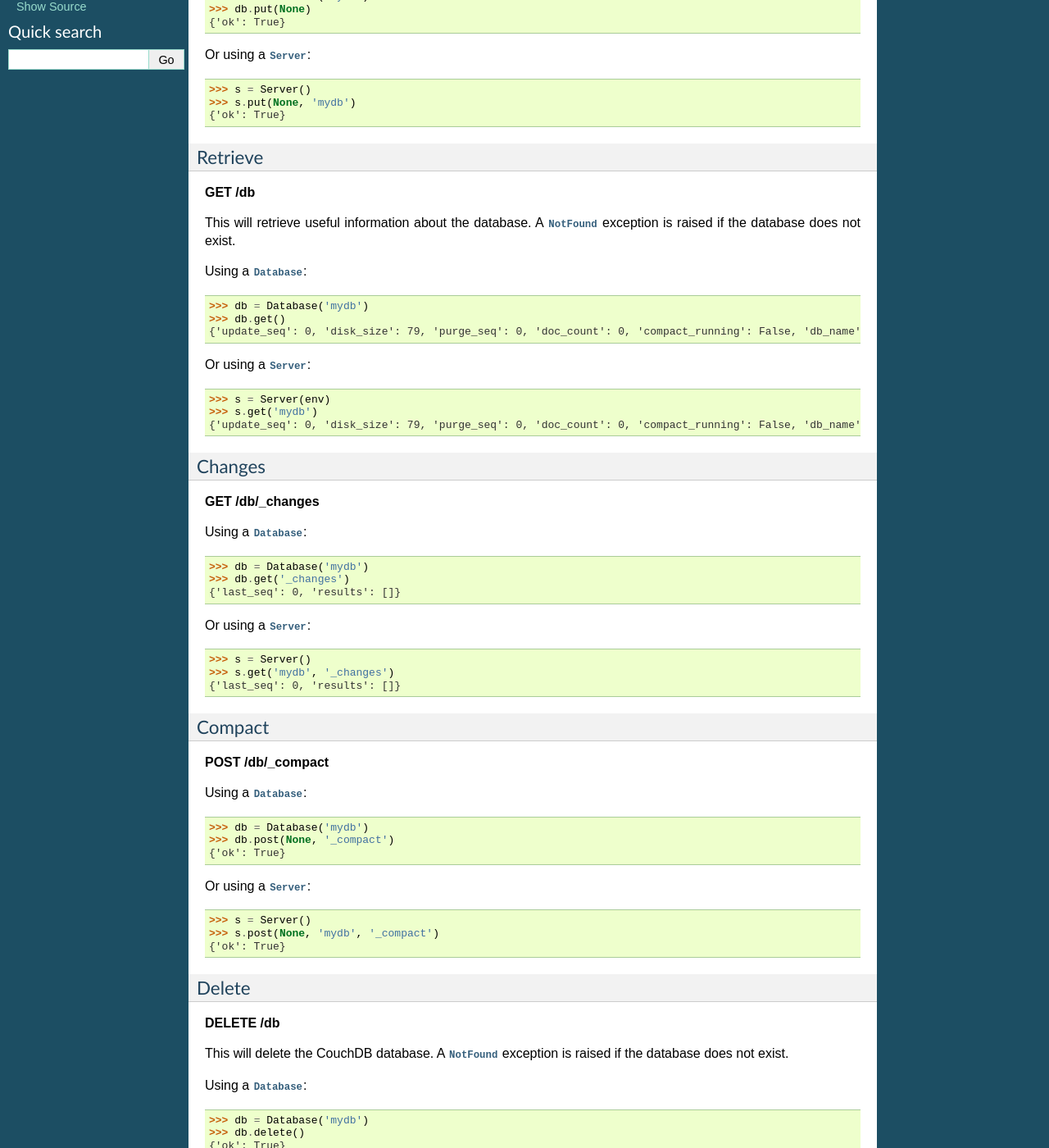
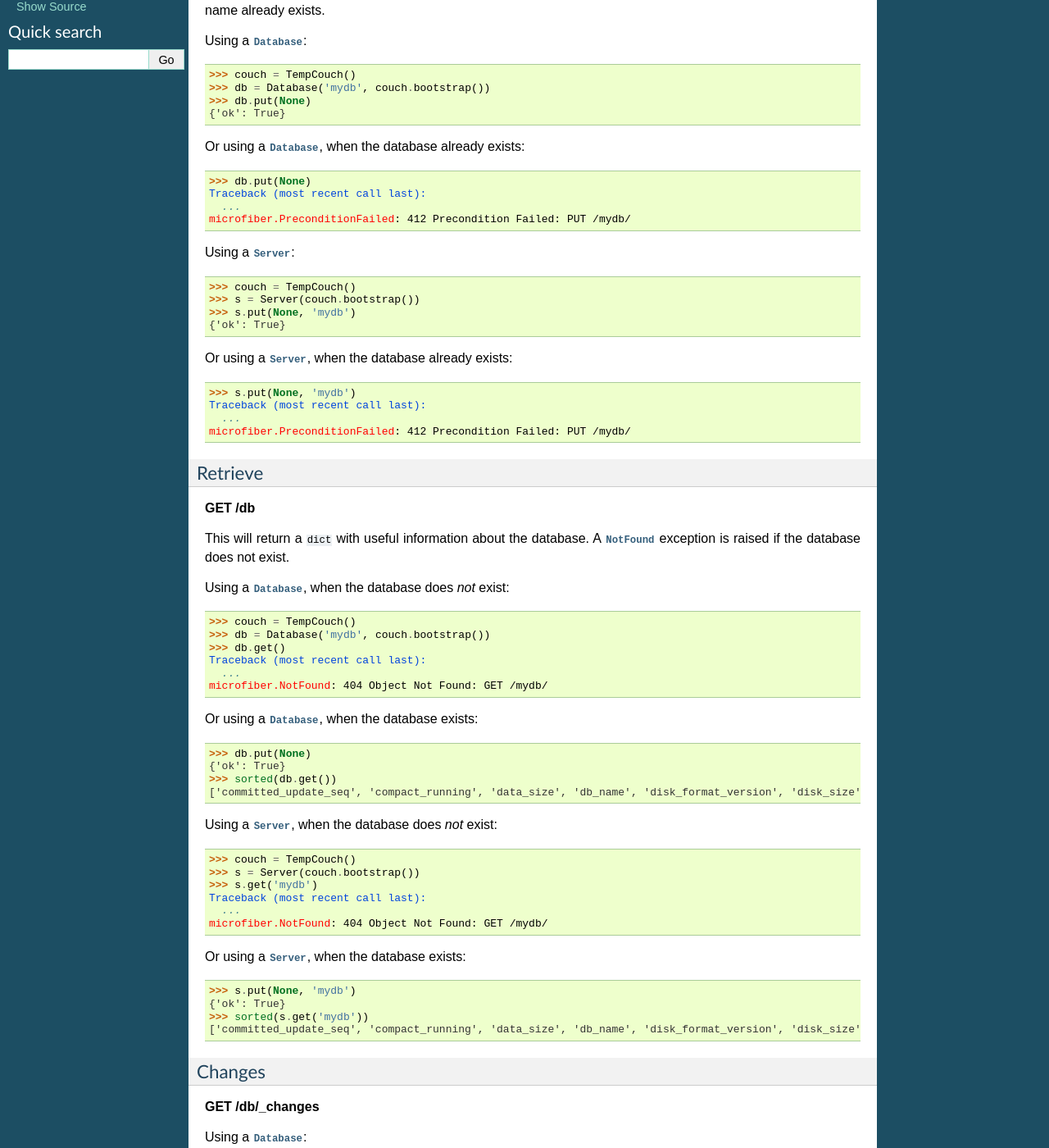
Before and after one commit to json420/microfiber, a Sphinx documentation site: the page built from doc/couchdb_api.rst, in a window 1280 px wide and 1400 px high, scrolled down 475 px. Shown: the whole window at 82% size. Built offline with Sphinx 7.4.7, drawn with Linux system fonts in a browser that asks for light colours; the version number is read from the project's files by our own code; some of the changed text lies outside the part shown.

Commit message:
Fixed half or so of the couchdb_api.rst doctests

```diff
--- a/doc/couchdb_api.rst
+++ b/doc/couchdb_api.rst
@@ -8,7 +8,13 @@ This is a quick tour of the CouchDB REST API, as you would use it from
 Microfiber.  This is indented as a quick reference, and as such not all the API
 is documented here.  For more details, see the full `CouchDB REST API`_.
 
-.. _`CouchDB REST API`: http://couchdb.readthedocs.org/en/latest/index.html
+All the examples assume the following setup:
+
+>>> from usercouch.misc import TempCouch
+>>> from microfiber import Database, Server, dumps
+
+.. _`CouchDB REST API`: http://couchdb.readthedocs.org/en/latest/api/index.html
+
 
 
 Databases
@@ -28,16 +34,31 @@ is raised if a database with the same name already exists.
 
 Using a :class:`Database`:
 
->>> db = Database('mydb')
+>>> couch = TempCouch()
+>>> db = Database('mydb', couch.bootstrap())
 >>> db.put(None)
 {'ok': True}
 
+Or using a :class:`Database`, when the database already exists:
 
-Or using a :class:`Server`:
+>>> db.put(None)
+Traceback (most recent call last):
+  ...
+microfiber.PreconditionFailed: 412 Precondition Failed: PUT /mydb/
 
->>> s = Server()
+Using a :class:`Server`:
+
+>>> couch = TempCouch()
+>>> s = Server(couch.bootstrap())
 >>> s.put(None, 'mydb')
 {'ok': True}
+
+Or using a :class:`Server`, when the database already exists:
+
+>>> s.put(None, 'mydb')
+Traceback (most recent call last):
+  ...
+microfiber.PreconditionFailed: 412 Precondition Failed: PUT /mydb/
 
 
 Retrieve
@@ -45,21 +66,40 @@ Retrieve
 
 **GET /db**
 
-This will retrieve useful information about the database.  A :exc:`NotFound`
-exception is raised if the database does not exist.
+This will return a ``dict`` with useful information about the database. A
+:exc:`NotFound` exception is raised if the database does not exist.
 
-Using a :class:`Database`:
+Using a :class:`Database`, when the database does *not* exist:
 
->>> db = Database('mydb')
+>>> couch = TempCouch()
+>>> db = Database('mydb', couch.bootstrap())
 >>> db.get()
-{'update_seq': 0, 'disk_size': 79, 'purge_seq': 0, 'doc_count': 0, 'compact_running': False, 'db_name': 'mydb', 'doc_del_count': 0, 'instance_start_time': '1314934043214745', 'committed_update_seq': 0, 'disk_format_version': 5}
+Traceback (most recent call last):
+  ...
+microfiber.NotFound: 404 Object Not Found: GET /mydb/
 
+Or using a :class:`Database`, when the database exists:
 
-Or using a :class:`Server`:
+>>> db.put(None)
+{'ok': True}
+>>> sorted(db.get())
+['committed_update_seq', 'compact_running', 'data_size', 'db_name', 'disk_format_version', 'disk_size', 'doc_count', 'doc_del_count', 'instance_start_time', 'purge_seq', 'update_seq']
 
->>> s = Server(env)
+Using a :class:`Server`, when the database does *not* exist:
+
+>>> couch = TempCouch()
+>>> s = Server(couch.bootstrap())
 >>> s.get('mydb')
-{'update_seq': 0, 'disk_size': 79, 'purge_seq': 0, 'doc_count': 0, 'compact_running': False, 'db_name': 'mydb', 'doc_del_count': 0, 'instance_start_time': '1314934043214745', 'committed_update_seq': 0, 'disk_format_version': 5}
+Traceback (most recent call last):
+  ...
+microfiber.NotFound: 404 Object Not Found: GET /mydb/
+
+Or using a :class:`Server`, when the database exists:
+
+>>> s.put(None, 'mydb')
+{'ok': True}
+>>> sorted(s.get('mydb'))
+['committed_update_seq', 'compact_running', 'data_size', 'db_name', 'disk_format_version', 'disk_size', 'doc_count', 'doc_del_count', 'instance_start_time', 'purge_seq', 'update_seq']
 
 
 Changes
@@ -69,16 +109,49 @@ Changes
 
 Using a :class:`Database`:
 
->>> db = Database('mydb')
->>> db.get('_changes')
-{'last_seq': 0, 'results': []}
-
+>>> couch = TempCouch()
+>>> env = couch.bootstrap()
+>>> db = Database('mydb', env)
+>>> db.put(None)
+{'ok': True}
+>>> doc = {'_id': 'mydoc'}
+>>> doc['_rev'] = db.post(doc)['rev']
+>>> changes = db.get('_changes')
+>>> print(dumps(changes, pretty=True))
+{
+    "last_seq": 1,
+    "results": [
+        {
+            "changes": [
+                {
+                    "rev": "1-967a00dff5e02add41819138abb3284d"
+                }
+            ],
+            "id": "mydoc",
+            "seq": 1
+        }
+    ]
+}
 
 Or using a :class:`Server`:
 
->>> s = Server()
->>> s.get('mydb', '_changes')
-{'last_seq': 0, 'results': []}
+>>> s = Server(env)
+>>> changes = s.get('mydb', '_changes')
+>>> print(dumps(changes, pretty=True))
+{
+    "last_seq": 1,
+    "results": [
+        {
+            "changes": [
+                {
+                    "rev": "1-967a00dff5e02add41819138abb3284d"
+                }
+            ],
+            "id": "mydoc",
+            "seq": 1
+        }
+    ]
+}
 
 
 Compact
@@ -88,14 +161,16 @@ Compact
 
 Using a :class:`Database`:
 
->>> db = Database('mydb')
+>>> couch = TempCouch()
+>>> env = couch.bootstrap()
+>>> db = Database('mydb', env)
+>>> db.put(None)  # Create database 'mydb'
 >>> db.post(None, '_compact')
 {'ok': True}
 
-
 Or using a :class:`Server`:
 
->>> s = Server()
+>>> s = Server(env)
 >>> s.post(None, 'mydb', '_compact')
 {'ok': True}
 
@@ -108,12 +183,13 @@ Delete
 This will delete the CouchDB database.  A :exc:`NotFound` exception is raised if
 the database does not exist.
 
-Using a :class:`Database`:
+Using a :class:`Database`, when the database does *not* exist:
 
->>> db = Database('mydb')
+>>> couch = TempCouch()
+>>> env = couch.bootstrap()
+>>> db = Database('mydb', env)
 >>> db.delete()
 {'ok': True}
-
 
 Or using a :class:`Server`:
 
@@ -225,23 +301,40 @@ Or using a :class:`Server`:
 {'rev': '3-7379b9e515b161226c6559d90c4dc49f', 'ok': True, 'id': 'mydoc'}
 
 
+
 Attachments
 ===========
 
 You'll generally perform attachment-level actions using a :class:`Database`
 instance, but you can do the same using a :class:`Server` instance.
 
-
-Create
-------
-
-**PUT /db/doc/attachment**
+PUT /db/doc/att
+---------------
 
 You create document attachments using the :meth:`CouchBase.put_att()` method.
 
+For setup, we'll do this:
+
+>>> couch = TempCouch()
+>>> env = couch.bootstrap()
+>>> server = Server(env)
+>>> db = Database('mydb', env)
+>>> db.put(None)
+{'ok': True}
+
 If you're creating an attachment for a document that does not yet exists, the
 *rev* keyword argument isn't needed, and the document will be implicitly created
-by CouchDB.  If the document exists, you must include *rev*.
+by CouchDB.  For example, using a :class:`Server`:
+
+>>> server.put_att('text/plain', b'Foo', 'mydb', 'doc1', 'foo')['rev']
+'1-03cca5d29ff7a7f15562e52789ff4e8f'
+
+Or using using a :class:`Database`:
+
+>>> db.put_att('text/plain', b'Foo', 'mydb', 'doc1', 'foo')['rev']
+'1-03cca5d29ff7a7f15562e52789ff4e8f'
+
+If the document exists, you must include *rev*.
 
 A :exc:`Conflict` exception is raised if the *rev* keyword argument doesn't
 match the latest revision of the document in CouchDB (meaning the document has
@@ -275,52 +368,117 @@ Or using a :class:`Server` when the document does exists:
 {'rev': '2-1e294b322cd16610bf3becb62167f7f2', 'ok': True, 'id': 'mydoc'}
 
 
-Retrieve
---------
-
-**GET /db/doc/attachment**
+GET /db/doc/att
+---------------
 
 You retrieve document attachments using the :meth:`CouchBase.get_att()` method.
 
-A :exc:`NotFound` exception is raised if the attachment does not exist.
+For setup, we'll do this:
 
-Using a :class:`Database`:
+>>> couch = TempCouch()
+>>> env = couch.bootstrap()
+>>> server = Server(env)
+>>> db = Database('mydb', env)
+>>> db.put(None)
+{'ok': True}
+>>> db.post({'_id': 'mydoc'})['rev']
+'1-967a00dff5e02add41819138abb3284d'
 
->>> db = Database('mydb')
+A :exc:`NotFound` exception is raised if the attachment does not exist.  For
+example, using a :class:`Server`:
+
+>>> server.get('mydb', 'mydoc', 'myatt')
+Traceback (most recent call last):
+  ...
+microfiber.NotFound: 404 Object Not Found: GET /mydb/mydoc/myatt
+
+Or using a :class:`Database`:
+
+>>> db.get('mydoc', 'myatt')
+Traceback (most recent call last):
+  ...
+microfiber.NotFound: 404 Object Not Found: GET /mydb/mydoc/myatt
+
+Finally, we'll create an attachment with this setup:
+
+>>> db.put_att('text/plain', b'hello, world', 'mydoc', 'myatt', rev='1-967a00dff5e02add41819138abb3284d')['rev']
+'2-d403ee4d0528a7be93cffb89c4beb3e4'
+
+For example, we'll retrieve this attachment using a :class:`Server`:
+
+>>> server.get_att('mydb', 'mydoc', 'myatt')
+Attachment(content_type='text/plain', data=b'hello, world')
+
+Or using :class:`Database`:
+
 >>> db.get_att('mydoc', 'myatt')
-('image/png', b'PNG Data')
+Attachment(content_type='text/plain', data=b'hello, world')
 
 
-Or using a :class:`Server`:
+DELETE /db/doc/att
+------------------
 
->>> s = Server()
->>> s.get_att('mydb', 'mydoc', 'myatt')
-('image/png', b'PNG Data')
+For setup, we'll do this:
 
+>>> couch = TempCouch()
+>>> env = couch.bootstrap()
+>>> server = Server(env)
+>>> db = Database('mydb', env)
+>>> db.put(None)
+{'ok': True}
+>>> db.post({'_id': 'mydoc'})['rev']
+'1-967a00dff5e02add41819138abb3284d'
 
-Delete
-------
+And then add an attachment using a :class:`Server`:
 
-**DELETE /db/doc/attachment**
+>>> server.put_att('text/plain', b'hello, world', 'mydb', 'mydoc', 'att1', rev='1-967a00dff5e02add41819138abb3284d')['rev']
+'2-f2d88125f27039a1af069b76c398d21e'
 
-A :exc:`NotFound` exception is raised if the attachment does not exist.
+And then add an attachment using a :class:`Database`:
 
-A :exc:`Conflict` exception is raised if the *rev* keyword argument doesn't
-match the latest revision of the document in CouchDB (meaning the document has
-been updated since you last retrieved it).
+>>> db.put_att('text/plain', b'hello, naughty nurse', 'mydoc', 'att2', rev='2-f2d88125f27039a1af069b76c398d21e')['rev']
+'3-00d0d01ee1cc715522f060ea49e4df22'
 
-Using a :class:`Database`:
+A :exc:`Conflict` exception is raised if the *rev* keyword argument isn't
+provided, for example:
 
->>> db = Database('mydb')
->>> db.delete('mydoc', 'myatt', rev='2-1e294b322cd16610bf3becb62167f7f2')
-{'rev': '3-6de76b26d1b5a1ca533d94039132e594', 'ok': True, 'id': 'mydoc'}
+>>> server.delete('mydb', 'mydoc', 'att1')
+Traceback (most recent call last):
+  ...
+microfiber.Conflict: 409 Conflict: DELETE /mydb/mydoc/att1
 
+Or using :class:`Database`:
 
-Or using a :class:`Server`:
+>>> db.delete('mydoc', 'att1')
+Traceback (most recent call last):
+  ...
+microfiber.Conflict: 409 Conflict: DELETE /mydb/mydoc/att1
 
->>> s = Server()
->>> s.delete('mydb', 'mydoc', 'myatt', rev='2-1e294b322cd16610bf3becb62167f7f2')
-{'rev': '3-6de76b26d1b5a1ca533d94039132e594', 'ok': True, 'id': 'mydoc'}
+Likewise, a :exc:`Conflict` exception is raised if the *rev* keyword argument
+doesn't match the latest revision of the document in CouchDB (meaning the
+document has been updated since you last retrieved it):
+
+>>> server.delete('mydb', 'mydoc', 'att1', rev='2-f2d88125f27039a1af069b76c398d21e')
+Traceback (most recent call last):
+  ...
+microfiber.Conflict: 409 Conflict: DELETE /mydb/mydoc/att1
+
+Or using :class:`Database`:
+
+>>> db.delete('mydoc', 'att1', rev='2-f2d88125f27039a1af069b76c398d21e')
+Traceback (most recent call last):
+  ...
+microfiber.Conflict: 409 Conflict: DELETE /mydb/mydoc/att1
+
+Finally, two examples in which the attachment is deleted:
+
+>>> server.delete('mydb', 'mydoc', 'att1', rev='3-00d0d01ee1cc715522f060ea49e4df22')['rev']
+'4-b3726f26cdcf3c7101e14ca0caf701f0'
+
+Or using :class:`Database`:
+
+>>> db.delete('mydoc', 'att2', rev='4-b3726f26cdcf3c7101e14ca0caf701f0')['rev']
+'5-aca674de3a1607e3003e5d4e7c0337d6'
 
 
 Server
@@ -328,26 +486,43 @@ Server
 
 To perform server-level actions, you must use a :class:`Server` instance.
 
+Setup for the examples:
 
-Welcome
--------
-
-**GET /**
-
-This will retrieve the CouchDB welcome response, which includes the CouchDB
-version.
-
->>> s = Server()
->>> s.get()
-{'couchdb': 'Welcome', 'version': '1.1.0'}
+>>> couch = TempCouch()
+>>> env = couch.bootstrap()
+>>> s = Server(env)
 
 
-Databases
----------
+GET /
+-----
 
-**GET /_all_dbs**
+This will retrieve a ``dict`` containing the CouchDB welcome response, which
+will include the CouchDB version and other useful info.
 
-This will retrieve the list of databases in this CouchDB instance.
+>>> sorted(s.get())
+['couchdb', 'uuid', 'vendor', 'version']
+
+
+GET /_all_dbs
+-------------
+
+This will retrieve the list of databases in this CouchDB instance.  For example,
+when no user-created databases exists:
 
 >>> s.get('_all_dbs')
-['_replicator', '_users', 'dmedia', 'mydb']
+['_replicator', '_users']
+
+And now if we create a database:
+
+>>> s.put(None, 'foo')
+{'ok': True}
+>>> s.get('_all_dbs')
+['_replicator', '_users', 'foo']
+
+And finally if we create another database (note the database names are returned
+in sorted order):
+
+>>> s.put(None, 'bar')
+{'ok': True}
+>>> s.get('_all_dbs')
+['_replicator', '_users', 'bar', 'foo']
```
